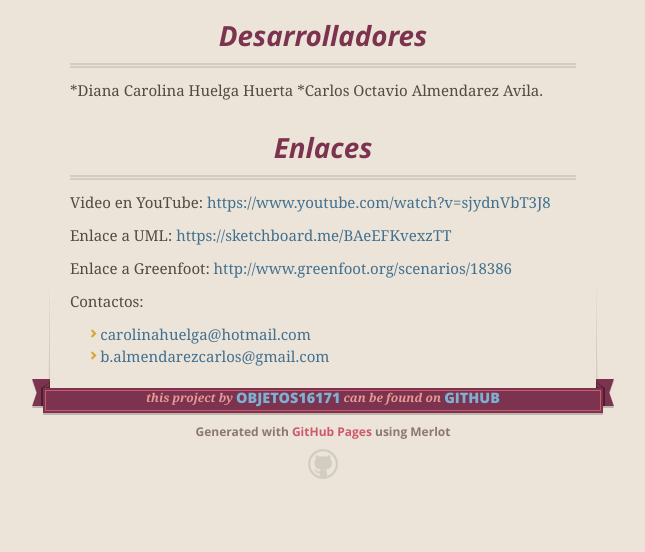
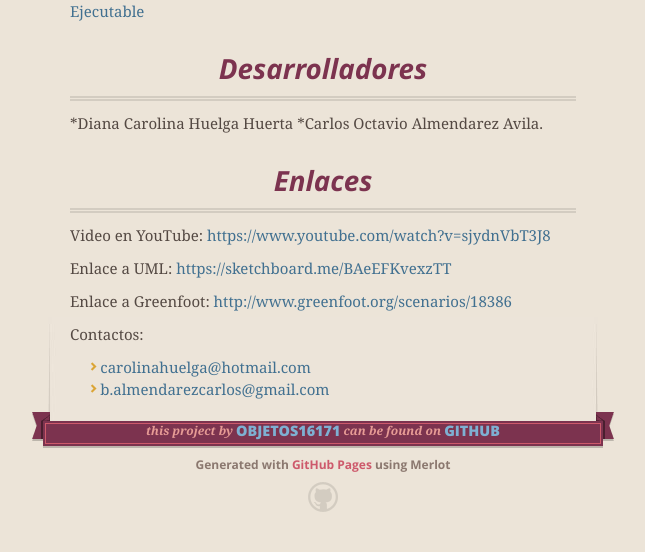
Before and after one commit to objetos16171/Unicorn-Valley, a plain HTML site: page index.html in a window 1280 px wide. Shown: the part 5974-6526 px from the top of the page, without its empty margins (317-962 px from the left). Before the commit the page ends 6493 px from the top, so only its background shows below. Drawn offline with nearby package versions, Linux system fonts and the light colour scheme.

```diff
--- a/index.html
+++ b/index.html
@@ -99,6 +99,8 @@
 <img src="https://raw.githubusercontent.com/objetos16171/Unicorn-Valley/master/Unicron-Valley/images/ant3.png" alt="hormiga"><img src="https://raw.githubusercontent.com/objetos16171/Unicorn-Valley/master/Unicron-Valley/images/Tiburon.png" alt="tiburon">
 <img src="https://raw.githubusercontent.com/objetos16171/Unicorn-Valley/master/Unicron-Valley/images/Topo.png" alt="topo"></p>
 
+<p><a href="https://github.com/objetos16171/Unicorn-Valley/raw/master/Unicron-Valley.jar">Ejecutable</a></p>
+
 <h3>
 <a id="desarrolladores" class="anchor" href="#desarrolladores" aria-hidden="true"><span aria-hidden="true" class="octicon octicon-link"></span></a>Desarrolladores</h3>
 
```
Also changed, not shown: params.json (+1 -1 lines).
